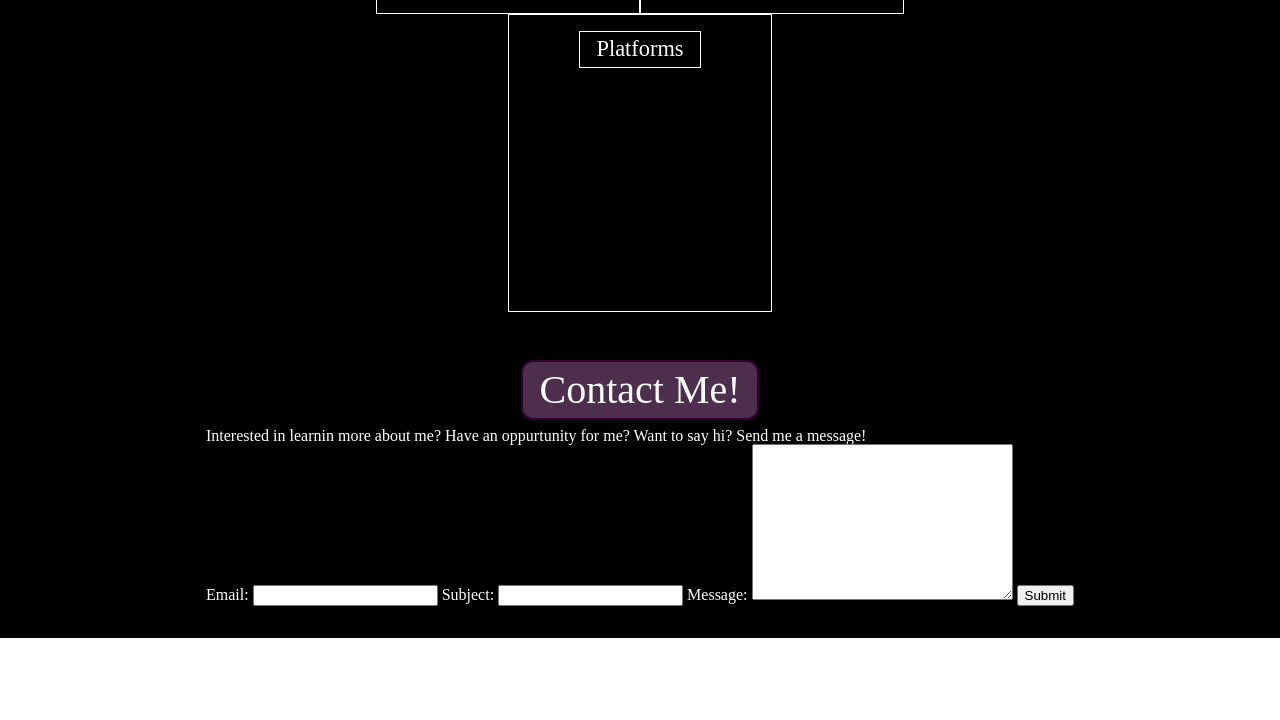
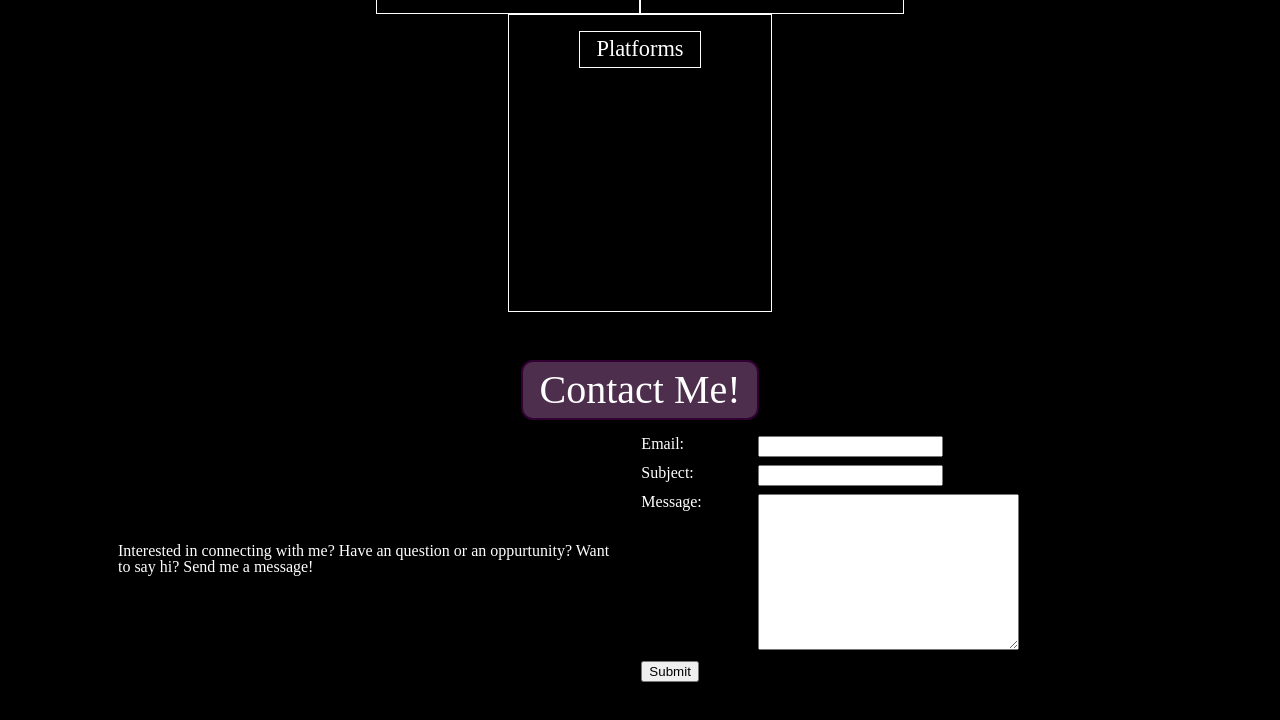
Before and after one commit to NMGVox/personal-site, a website built with webpack: page src/index.html in a window 1280 px wide. Shown: the part 2889-3609 px from the top of the page. Before the commit the page ends 3527 px from the top, so only its background shows below. Built offline with nearby package versions, Linux system fonts and the light colour scheme.

Commit message:
Finish base layout for contact section

```diff
--- a/src/index.html
+++ b/src/index.html
@@ -226,12 +226,12 @@
             Contact Me!
         </h2>
         <div class="contact-wrapper">
-            <h2>Interested in learnin more about me? Have an oppurtunity for me? Want to say hi? Send me a message!</h2>
-            <div class="form-wrapper">
-                <label for="email">Email: </label><input id="email" name="email" type="text">
-                <label for="subject">Subject: </label><input id="subject" name="subject" type="text">
-                <label for="message">Message: </label><textarea id="message" name="message" cols="30" rows="10"></textarea>
-                <button id="form-submit">Submit</button>
+            <h2>Interested in connecting with me? Have an question or an oppurtunity? Want to say hi? Send me a message!</h2>
+            <div class="form-wrapper" id="contact-form">
+                <div class="form-row"><label for="email">Email: </label><input id="email" name="email" type="text"></div>
+                <div class="form-row"><label for="subject">Subject: </label><input id="subject" name="subject" type="text"></div>
+                <div class="form-row"><label for="message">Message: </label><textarea id="message" name="message" cols="30" rows="10"></textarea></div>
+                <div class="form-row"><button id="form-submit">Submit</button></div>
             </div>
         </div>
     </section>
--- a/src/styles.css
+++ b/src/styles.css
@@ -322,6 +322,43 @@ table {
     font-size: 1rem;
 }
 
+#contact {
+    min-height: 25vh;
+}
+
+.contact-wrapper {
+    display:flex;
+    justify-content: center;
+    align-items: center;
+}
+
+.contact-wrapper h2 {
+    box-sizing: border-box;
+    padding: 1rem;
+}
+
+.form-wrapper {
+    display:table;
+    flex-basis: 70%;
+    border-spacing: 1vh;
+}
+
+.form-row {
+    display: table-row;
+}
+
+.form-row label,
+.form-row input,
+.form-row textarea,
+.form-row button {
+    display: table-cell
+}
+
+.form-row label {
+    padding-right: 1vh;
+    vertical-align: top;
+}
+
 @media screen and (max-width: 680px) {
     .intro-container {
         min-height: 50vh;
```
Also changed, not shown: dist/index.bundle.js, dist/index.html.
